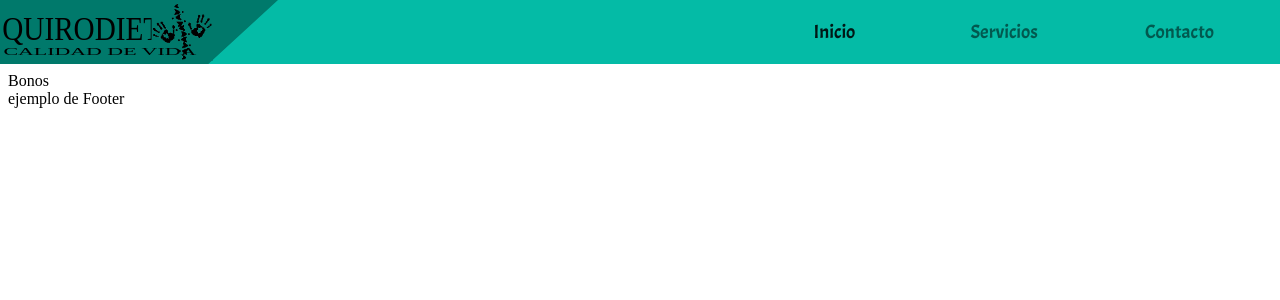
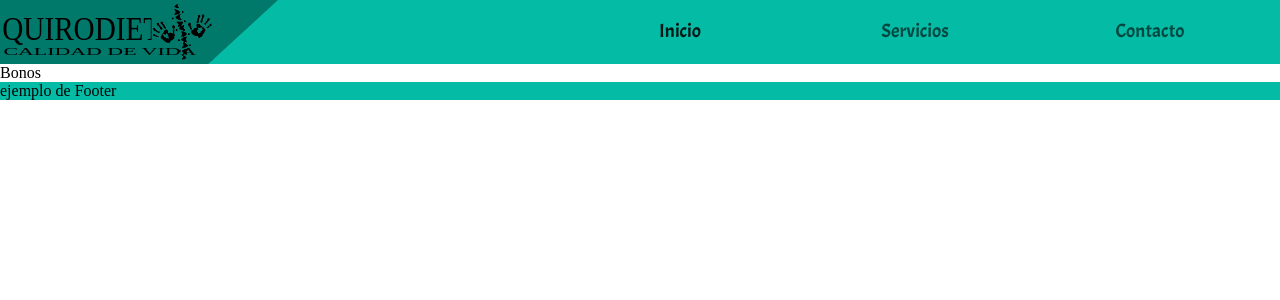
Before and after one commit to kuith/quiro3, a React (Create React App) app: page /servicios/bonos in a window 1280 px wide. Shown: the top 300 px of the page. Built offline with nearby package versions, Linux system fonts and the light colour scheme.

Commit message:
downgraded

```diff
--- a/package.json
+++ b/package.json
@@ -3,12 +3,8 @@
   "version": "0.1.0",
   "private": true,
   "dependencies": {
-    "@emotion/react": "^11.7.0",
-    "@emotion/styled": "^11.6.0",
-    "@material-ui/core": "^4.12.3",
+    "@material-ui/core": "^4.11.4",
     "@mui/icons-material": "^5.2.4",
-    "@mui/material": "^5.2.2",
-    "@mui/styles": "^5.2.3",
     "@testing-library/jest-dom": "^5.15.1",
     "@testing-library/react": "^11.2.7",
     "@testing-library/user-event": "^12.8.3",
--- a/public/index.html
+++ b/public/index.html
@@ -30,7 +30,7 @@
 
     <title>Quiridiet - Calidad de vida</title>
   </head>
-  <body>
+  <body style="margin: 0;">
     <noscript>You need to enable JavaScript to run this app.</noscript>
     <div id="root"></div>
     <!--
--- a/src/components/App.js
+++ b/src/components/App.js
@@ -1,6 +1,6 @@
 import React from 'react';
-//import { ThemeProvider } from '@material-ui/core/styles';
-import { ThemeProvider } from '@mui/material/styles';
+import { ThemeProvider } from '@material-ui/core/styles';
+//import { ThemeProvider } from '@mui/material/styles';
 import {BrowserRouter, Route, Routes } from "react-router-dom";
 import theme from './ui/Theme';
 
--- a/src/components/ui/Theme.js
+++ b/src/components/ui/Theme.js
@@ -1,11 +1,10 @@
-import { createTheme } from '@mui/material/styles';
-//import { ThemeProvider, createTheme, makeStyles } from '@material-ui/core/styles';
-import orange from '@mui/material/colors/orange';
+//import { createTheme } from '@mui/material/styles';
+import { createMuiTheme} from '@material-ui/core/styles';
 
 const quiroGreen = '#04bba6';
 const quiroDarkGreen = '##cddc39'
 
-const theme = createTheme({
+const theme = createMuiTheme({
 
   palette:{
     common:{
--- a/src/components/ui/containers/Footer.js
+++ b/src/components/ui/containers/Footer.js
@@ -3,7 +3,7 @@ import { makeStyles } from '@material-ui/core/styles';
 
 const useStyles = makeStyles(theme=>({
   footer:{
-    backgroundColor: theme.palette,
+    backgroundColor: theme.palette.primary.main,
     width:"100%"
   }
 }));
--- a/src/components/ui/containers/header.js
+++ b/src/components/ui/containers/header.js
@@ -1,27 +1,28 @@
 import React, {useState, useEffect} from 'react';
-import { StyledEngineProvider } from '@mui/material/styles';
+//import { StyledEngineProvider } from '@material-ui/styles';
 import { Link } from "react-router-dom";
 
-import { makeStyles } from '@material-ui/core/styles';
+import { makeStyles } from '@material-ui/styles';
 //import { makeStyles } from '@mui/styles';
-import AppBar from '@mui/material/AppBar';
-import Toolbar from '@mui/material/Toolbar';
-import useScrollTrigger from '@mui/material/useScrollTrigger';
-import Tabs from '@mui/material/Tabs';
-import Tab from '@mui/material/Tab';
-import Menu from '@mui/material/Menu';
-import MenuItem from '@mui/material/MenuItem';
-import useMediaQuery from '@mui/material/useMediaQuery';
-import { useTheme } from '@mui/material';
-import SwipeableDrawer from '@mui/material/SwipeableDrawer';
-import Button from '@mui/material/Button';
-import MenuIcon from '@mui/icons-material/Menu';
-import IconButton from '@mui/material/IconButton';
-import List from '@mui/material/List';
-import ListItem from '@mui/material/ListItem';
-import ListItemButton from '@mui/material/ListItemButton';
-import ListItemIcon from '@mui/material/ListItemIcon';
-import ListItemText from '@mui/material/ListItemText';
+//import AppBar from '@mui/material/AppBar';
+import AppBar from '@material-ui/core/AppBar';
+import Toolbar from '@material-ui/core/Toolbar';
+import useScrollTrigger from '@material-ui/core/useScrollTrigger';
+import Tabs from '@material-ui/core/Tabs';
+import Tab from '@material-ui/core/Tab';
+import Menu from '@material-ui/core/Menu';
+import MenuItem from '@material-ui/core/MenuItem';
+import useMediaQuery from '@material-ui/core/useMediaQuery';
+import { useTheme } from '@material-ui/core/styles';
+import SwipeableDrawer from '@material-ui/core/SwipeableDrawer';
+//import Button from '@material-ui/core/Button';
+import MenuIcon from '@material-ui/core/Menu';
+import IconButton from '@material-ui/core/IconButton';
+import List from '@material-ui/core/List';
+import ListItem from '@material-ui/core/ListItem';
+//import ListItemButton from '@material-ui/core/ListItemButton';
+//import ListItemIcon from '@material-ui/core/ListItemIcon';
+import ListItemText from '@material-ui/core/ListItemText';
 
 import Logo from '../../../util/images/logo.svg';
 
@@ -58,7 +59,7 @@ const useStyles = makeStyles(theme=>({
     textTransform:"none"
   },
   menu:{
-    backgroundColor: theme.palette.secondary.main,
+    backgroundColor: theme.palette.primary.main
   },
   menuItem:{
     ...theme.typography.tab,
@@ -196,7 +197,7 @@ export default function Header({datMenu, listaDrawer}){
   );
 
   return(
-    <StyledEngineProvider injectFirst>
+    // <StyledEngineProvider injectFirst>
     <>
       <ElevationScroll>
         <AppBar position="fixed">
@@ -208,7 +209,7 @@ export default function Header({datMenu, listaDrawer}){
       </ElevationScroll>
       <div className={classes.toolbarMargin}/>
     </>
-    </StyledEngineProvider>
+    //</StyledEngineProvider>
   )
 
 }
```
Also changed, not shown: 1 other file (tests, documents, lock files or other folders).
